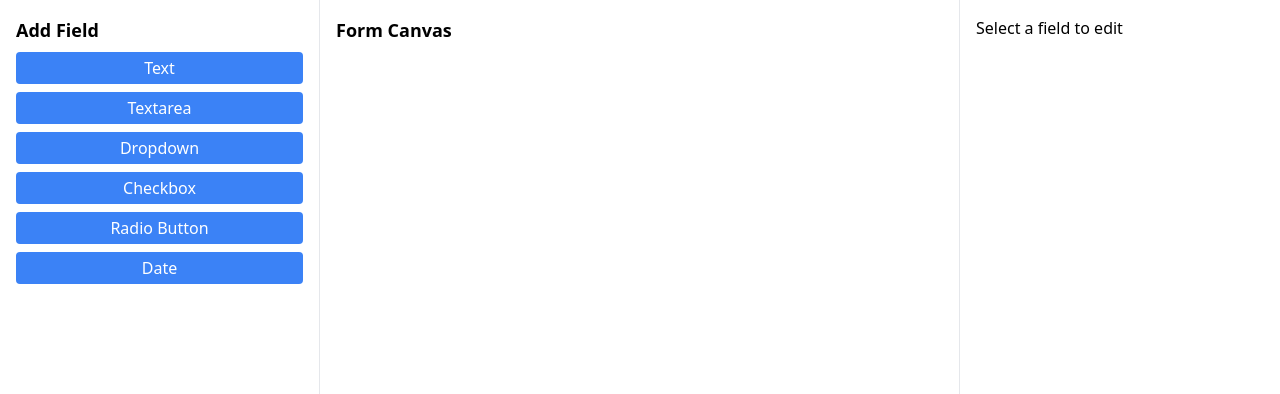
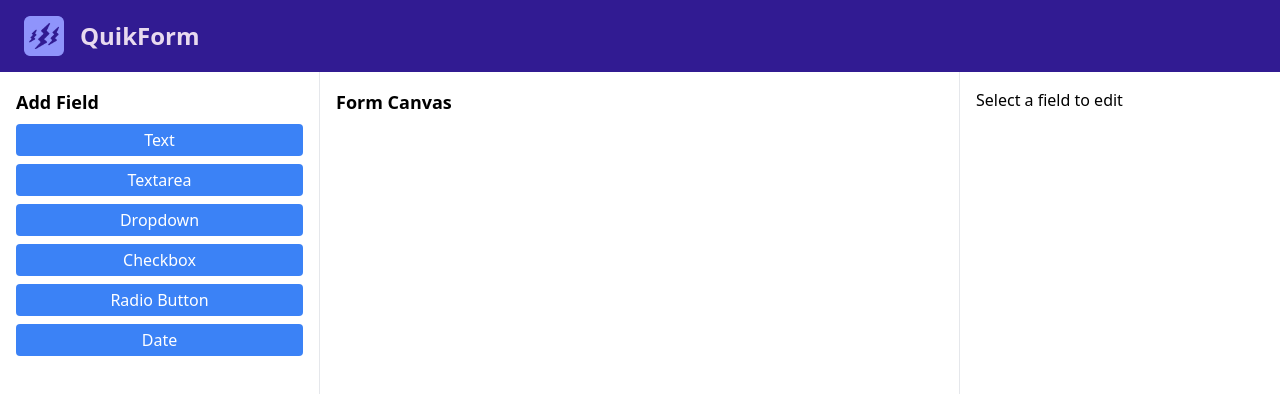
Before and after one commit to meghavx/QuikForm, a React (Vite) app: page / in a window 1280 px wide. Shown: the top 394 px of the page. Built offline with nearby package versions, Linux system fonts and the light colour scheme.

Commit message:
Add Header to the app

```diff
--- a/src/App.jsx
+++ b/src/App.jsx
@@ -2,13 +2,17 @@ import React from 'react';
 import FieldPalette from './components/FieldPalette';
 import Canvas from './components/Canvas';
 import FieldEditor from './components/FieldEditor';
+import Header from './components/Header';
 
 export default function App() {
   return (
-    <div className="flex h-screen">
-      <FieldPalette />
-      <Canvas />
-      <FieldEditor />
-    </div>
+    <>
+      <Header />
+      <div className="flex h-screen">
+        <FieldPalette />
+        <Canvas />
+        <FieldEditor />
+      </div>
+    </>
   )
 }
--- /dev/null
+++ b/src/components/Header.jsx
@@ -0,0 +1,20 @@
+export default function Header() {
+  return (
+    <header
+      className="flex items-center space-x-4 px-6 py-4"
+      style={{ backgroundColor: "#311B92" }}
+    >
+      <img
+        src="logo.png"
+        alt="App Logo"
+        className="w-10 h-10 object-contain"
+      />
+      <h2
+        className="text-2xl font-semibold"
+        style={{ color: "#E8DAEF" }}
+      >
+        QuikForm
+      </h2>
+    </header>
+  )
+}
```
